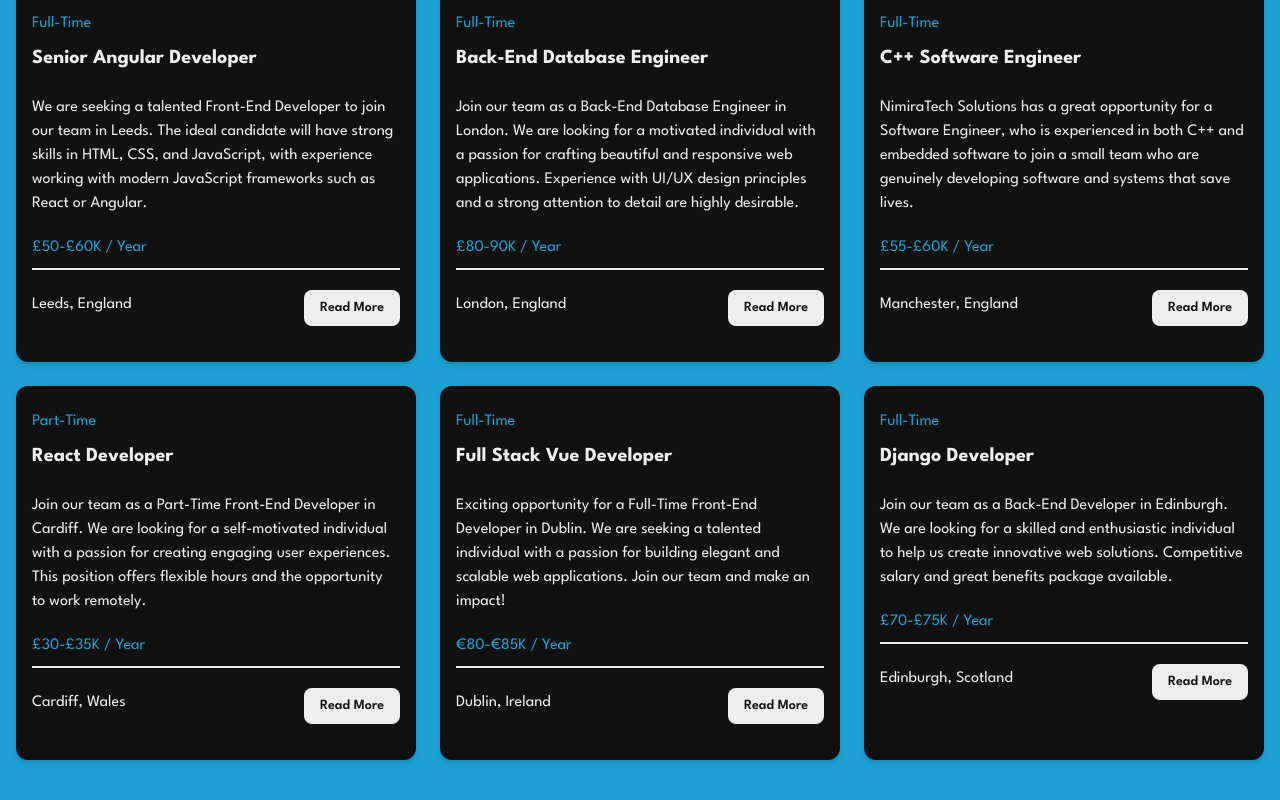
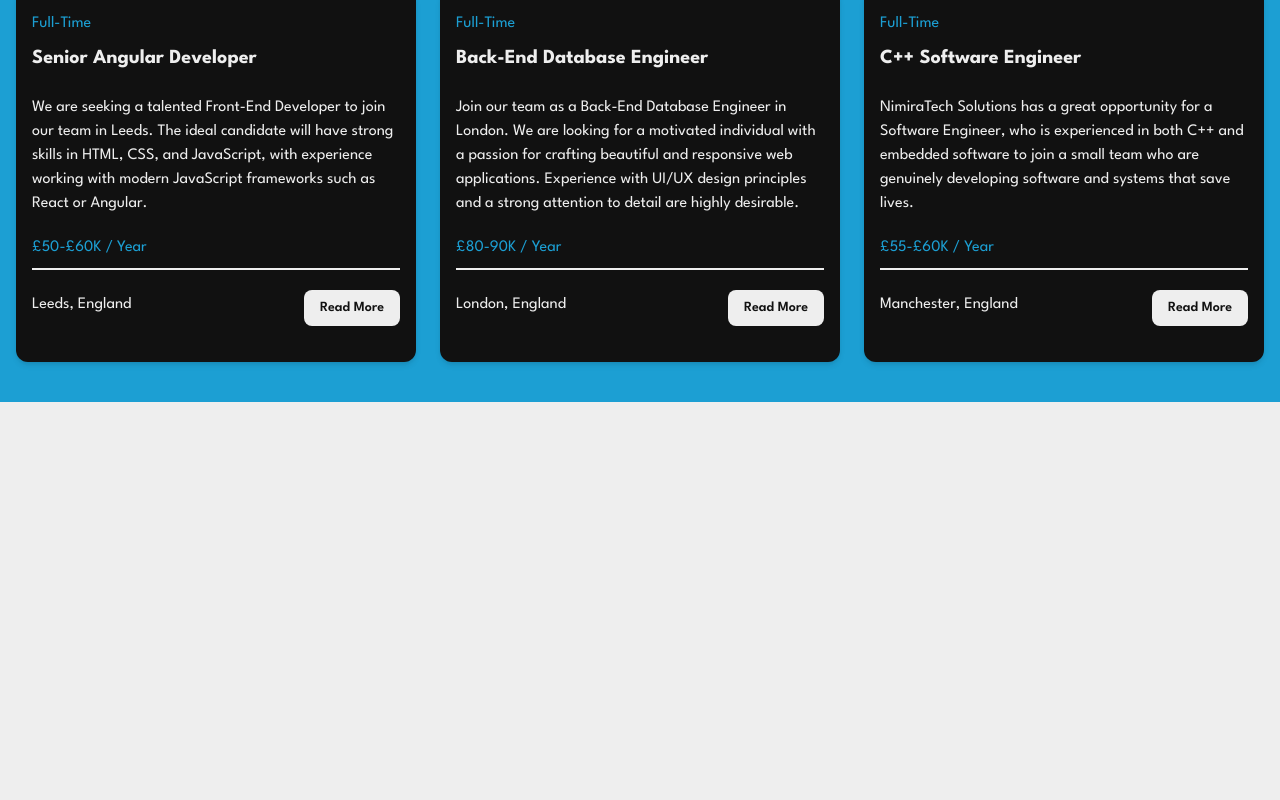
Before and after one commit to Nimira43/Knight-Coders, a Vue app: page / in a window 1280 px wide. Shown: the part 722-1522 px from the top of the page. After the commit the page ends 1124 px from the top, so only its background shows below. Built offline with nearby package versions, Linux system fonts and the light colour scheme.

Commit message:
Using defineProps to limit number of job listings to 3.

```diff
--- a/src/App.vue
+++ b/src/App.vue
@@ -11,5 +11,5 @@ import BrowseJobs from './components/BrowseJobs.vue'
   <Navbar />
   <Hero />
   <HomeCards />
-  <BrowseJobs />
+  <BrowseJobs :limit='3' />
 </template>
--- a/src/components/BrowseJobs.vue
+++ b/src/components/BrowseJobs.vue
@@ -2,7 +2,11 @@
 
 import JobListing from './JobListing.vue'
 import jobData from '@/jobs.json'
-import { ref } from 'vue'
+import { ref, defineProps } from 'vue'
+
+defineProps({
+  limit: Number
+})
 
 const jobs = ref(jobData)
 console.log(jobs.value)
@@ -16,8 +20,11 @@ console.log(jobs.value)
         Browse Jobs
       </h2>
       <div class='grid grid-cols-1 md:grid-cols-3 gap-6'>
-        <JobListing v-for='job in jobs' :key='job.id' :job='job' />
-
+        <JobListing
+          v-for='job in jobs.slice(0, limit || jobData.length)'
+          :key='job.id'
+          :job='job'
+        />
       </div>
     </div>
   </section>
```
